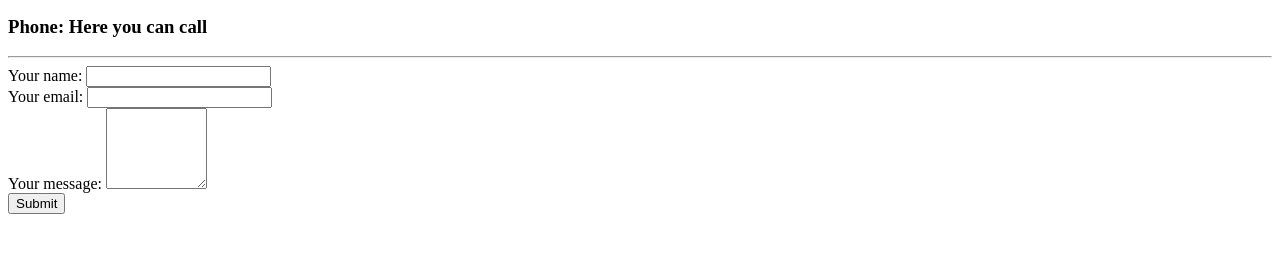
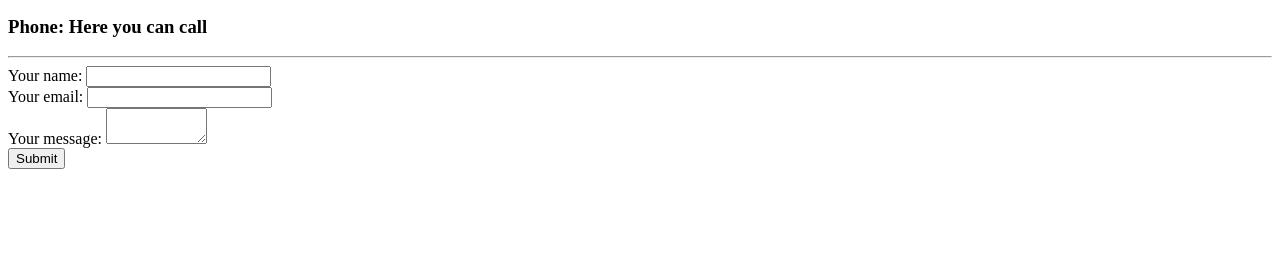
Before and after one commit to NMadalin/cv, a plain HTML site: page contact.html in a window 1280 px wide. Shown: the part 105-358 px from the top of the page. Drawn offline with Linux system fonts and the light colour scheme.

Commit message:
Updated text area

```diff
--- a/contact.html
+++ b/contact.html
@@ -17,7 +17,7 @@
     <label>Your email:</label>
     <input type="email" name="YourEmail" value=""><br>
     <label>Your message:</label>
-    <textarea name="YourMessage" rows="5" cols="10"></textarea><br>
+    <textarea name="YourMessage" rows="2" cols="10"></textarea><br>
     <input type="submit" name="">
   </form>
 
```
